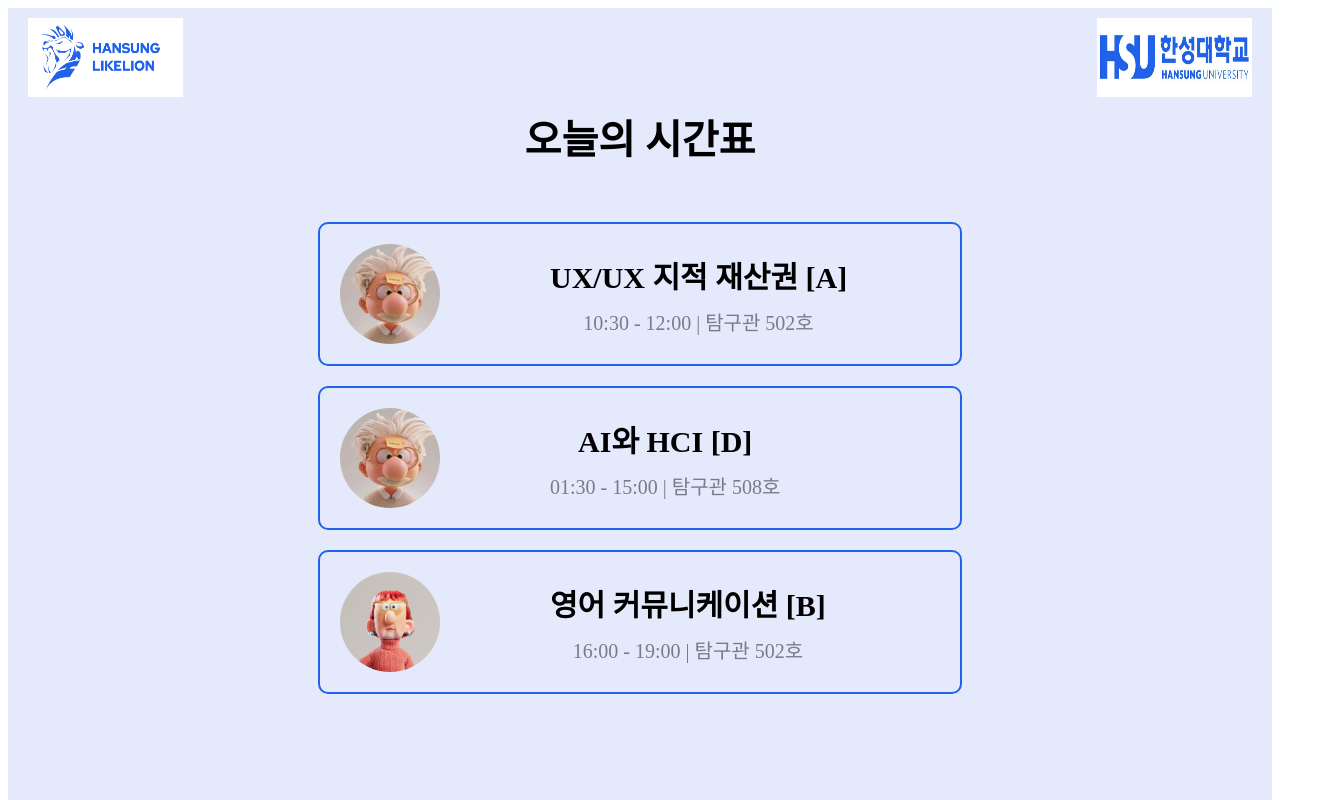
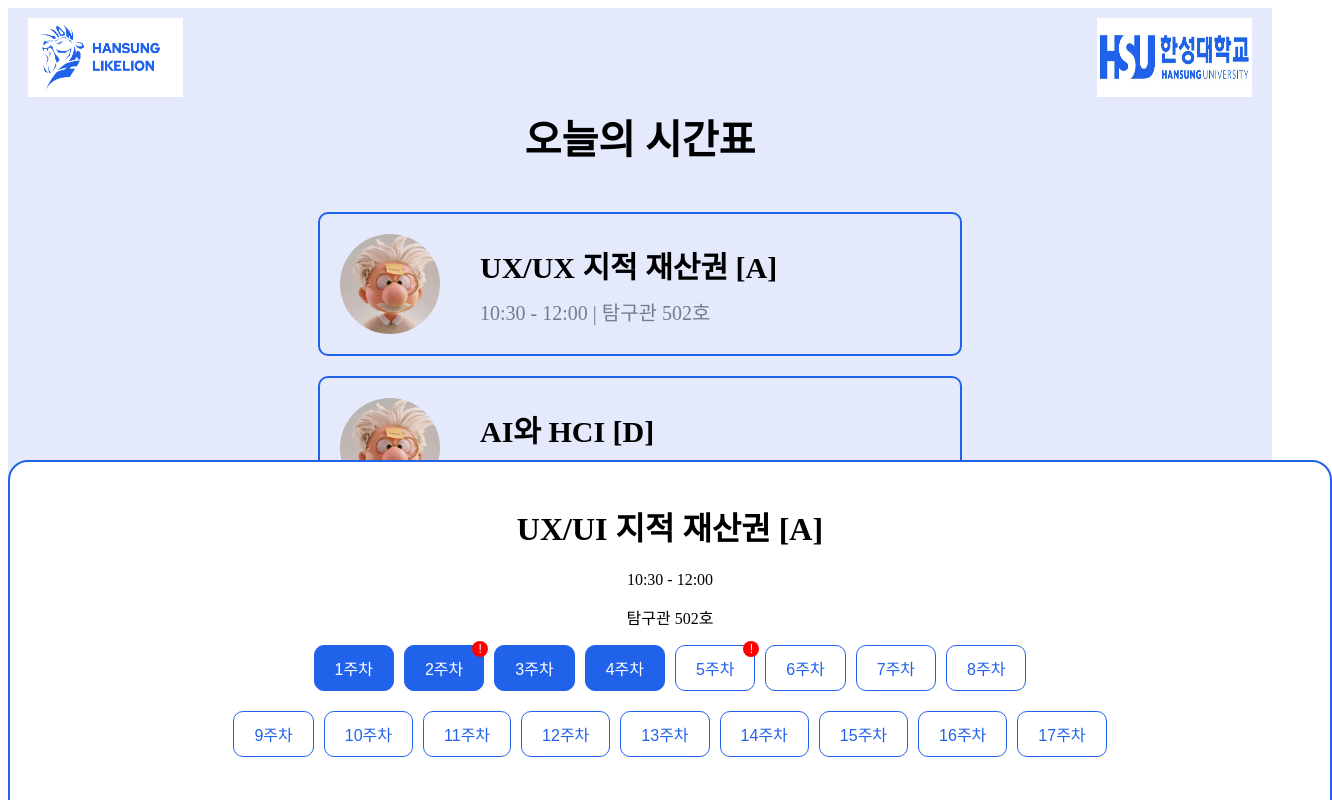
Before and after one commit to HSU-Likelion-Frontend-13th/Attendance-Web-Team-E, a React (Create React App) app in the folder team/: page /timetable/1 in a window 1280 px wide. Shown: the top 800 px of the page, 1332 px wide, since content can reach past the window. Built offline with nearby package versions, Linux system fonts and the light colour scheme.

Commit message:
feat: timetable에 불필요한 컴포넌트 삭제 및 TableItem 페이지 추가

```diff
--- a/team/src/components/common/Button.style.js
+++ b/team/src/components/common/Button.style.js
@@ -1,5 +1,6 @@
 import React from 'react';
 import styled from 'styled-components';
+
 
 export const Button = styled.button`
     background-color: #2162E9;
--- a/team/src/pages/timetable/TableItem.jsx
+++ b/team/src/pages/timetable/TableItem.jsx
@@ -1,34 +1,85 @@
-import React from 'react'
-import { useParams } from 'react-router-dom'
-import TimetablePage from './TimetablePage'
+import React from 'react';
+import { useParams } from 'react-router-dom';
 import styled from 'styled-components';
-
-
+import TimetablePage from './TimetablePage';
 
 export const TableItemContainer = styled.div`
-    background-color:rgb(228, 234, 251);
+    background-color: rgb(228, 234, 251);
     width: 100%;
-    height: 100vh;
 
 `;
+
 export const TimeItemContainer = styled.div`
+    position: absolute;
+    top: 460px;
+    background-color: white;
+    width: 100%;
+    height: 50%;
+    padding: 20px;
+    border-radius: 20px 20px 0px 0px;
+    border: 2px solid #2162E9;
+    justify-content: center;
+    align-items: center;
+    text-align: center;
+
+`;
+
+export const WeekButtonContainer = styled.div`
     display: flex;
-    background-color: white;
+    flex-wrap: wrap;
+    gap: 10px;
+    justify-content: center;
+`;
+
+export const WeekButton = styled.button`
+    background-color: ${(props) => (props.active ? '#2162EB' : 'white')};
+    color: ${(props) => (props.active ? 'white' : '#2162EB')};
+    border: 1px solid #2162EB;
+    border-radius: 10px;
+    padding: 10px 20px;
+    font-size: 16px;
+    cursor: pointer;
+
+    &:hover {
+        background-color: ${(props) => (props.active ? '#1A4DB8' : '#E4EBFB')};
+    }
+
+    &.alert {
+        position: relative;
+    }
+
+    &.alert::after {
+        content: '!';
+        position: absolute;
+        top: -5px;
+        right: -5px;
+        background-color: red;
+        color: white;
+        font-size: 12px;
+        width: 16px;
+        height: 16px;
+        display: flex;
+        justify-content: center;
+        align-items: center;
+        border-radius: 50%;
+    }
 `;
 
 const timetableItems = [
-        { id: 1, title: "UX/UX 지적 재산권 [A]", time: "10:30 - 12:00", location: "탐구관 502호" },
+    { id: 1, title: "UX/UI 지적 재산권 [A]", time: "10:30 - 12:00", location: "탐구관 502호" },
     { id: 2, title: "AI와 HCI [D]", time: "01:30 - 15:00", location: "탐구관 508호" },
     { id: 3, title: "영어 커뮤니케이션 [B]", time: "16:00 - 19:00", location: "탐구관 502호" },
 ];
 
 const TableItem = () => {
-    const { id } = useParams();
-    const item = timetableItems.find(item => item.id === parseInt(id));
+    const { id } = useParams(); // URL에서 id 가져오기
+    const item = timetableItems.find((t) => t.id === parseInt(id)); // id를 기반으로 데이터 검색
 
     if (!item) {
-        return <div>강의 정보를 찾을 수 없습니다.</div>;
+        return <div>강의 정보를 찾을 수 없습니다.</div>; // 데이터가 없을 경우 처리
     }
+
+    const weeks = Array.from({ length: 17 }, (_, i) => i + 1); // 1주차부터 17주차까지 생성
 
     return (
         <TableItemContainer>
@@ -37,9 +88,24 @@ const TableItem = () => {
                 <h1>{item.title}</h1>
                 <p>{item.time}</p>
                 <p>{item.location}</p>
+
+                <WeekButtonContainer>
+                    {weeks.map((week) => (
+                        <>
+                            {week === 9 && <div style={{ flexBasis: "100%" }} />} {/* 9주차에서 줄바꿈 */}
+                            <WeekButton
+                                key={week}
+                                active={week >= 1 && week <= 4} // 1주차부터 4주차만 활성화
+                                className={week === 2 || week === 5 ? 'alert' : ''} // 2주차와 5주차에 알림 표시
+                            >
+                                {week}주차
+                            </WeekButton>
+                        </>
+                    ))}
+                </WeekButtonContainer>
             </TimeItemContainer>
         </TableItemContainer>
-  )
-}
+    );
+};
 
-export default TableItem
+export default TableItem;
--- a/team/src/pages/timetable/TimetablePage.jsx
+++ b/team/src/pages/timetable/TimetablePage.jsx
@@ -1,11 +1,11 @@
-import React from 'react'
+import React from 'react';
 import styled from 'styled-components';
 import LionLogo from '../../components/common/LionLogo';
 import School from "../../assets/School.png";
 import Pf1 from "../../assets/Pf1.png";
 import Pf2 from "../../assets/Pf2.png";
 import { useNavigate } from 'react-router-dom';
-import TableItem from "./TableItem";
+import TableItem from './TableItem';
 
 export const TableContainer = styled.div`
     display: flex;
@@ -14,8 +14,8 @@ export const TableContainer = styled.div`
     align-items: center;
     height: 100vh;
     position: relative; /* 자식 요소의 absolute 위치를 기준으로 설정 */
+`;
 
-`;
 export const Logo = styled.img`
     position: absolute;
     top: 10px;
@@ -23,17 +23,20 @@ export const Logo = styled.img`
     width: 155px;
     height: 79px;
 `;
+
 export const Label = styled.div`
     position: absolute;
     top: 100px;
-    display:block;
+    display: block;
     font-size: 40px;
     font-weight: bold;
     text-align: center;
 `;
+
 export const TableBoxContainer = styled.div`
     padding-top: 100px;
 `;
+
 export const TableBox = styled.div`
     position: relative;
     width: 600px;
@@ -41,51 +44,50 @@ export const TableBox = styled.div`
     border: 2px solid #2162EB;
     border-radius: 10px;
     display: flex;
-    justify-direction: column;
+    flex-direction: row;
     justify-content: flex-start;
     align-items: center;
     padding: 20px;
     margin-bottom: 20px;
-    margin-top: 20px;
     &:hover {
         background-color: #e4ebfb;
         cursor: pointer;
     }
 `;
+
 export const ContentContainer = styled.div`
     display: flex;
-    justify-direction: row;
+    flex-direction: row;
     align-items: center;
-    gap: 90px;
+    gap: 20px;
 `;
+
 export const Profile = styled.img`
     width: 100px;
     height: 100px;
     border-radius: 50%;
+`;
 
-`;
 export const TextContainer = styled.div`
     display: flex;
     flex-direction: column;
     justify-content: center;
-    align-items: center;
     margin-left: 20px;
+`;
 
-`;
 export const Title = styled.div`
     font-size: 30px;
     font-weight: bold;
 `;
+
 export const Subtitle = styled.div`
     font-size: 20px;
     color: #777c89;
     margin-top: 10px;
 `;
 
+const TimetablePage = () => {
 
-
-
-const TimetablePage = () => {
     const timetableItems = [
         {
             id: 1,
@@ -94,7 +96,6 @@ const TimetablePage = () => {
             location: "탐구관 502호",
             profile: Pf1,
         },
-
         {
             id: 2,
             title: "AI와 HCI [D]",
@@ -102,7 +103,6 @@ const TimetablePage = () => {
             location: "탐구관 508호",
             profile: Pf1,
         },
-
         {
             id: 3,
             title: "영어 커뮤니케이션 [B]",
@@ -116,20 +116,19 @@ const TimetablePage = () => {
 
     const handleClick = (id) => {
         navigate(`/timetable/${id}`);
-    }
+    };
 
     return (
         <TableContainer>
             <LionLogo />
-        <Logo src={School} alt="School"></Logo>
+            <Logo src={School} alt="School" />
             <Label>오늘의 시간표</Label>
 
             <TableBoxContainer>
-
                 {timetableItems.map((item) => (
-            <TableBox key={item.id} onClick={() => handleClick(item.id)}>
+                    <TableBox key={item.id} item={item} onClick={() => handleClick(item.id)}>
                         <ContentContainer>
-                 <Profile src={item.profile} alt="Profile1"></Profile>
+                            <Profile src={item.profile} alt={`${item.title} Profile`} />
                             <TextContainer>
                                 <Title>{item.title}</Title>
                                 <Subtitle>{item.time} | {item.location}</Subtitle>
@@ -139,8 +138,7 @@ const TimetablePage = () => {
                 ))}
             </TableBoxContainer>
         </TableContainer>
-
-  )
-}
+    );
+};
 
 export default TimetablePage;
```
Also changed, not shown: team/src/components/timetable/Modal.jsx (added, +37 -0 lines), team/src/components/timetable/AttendanceDetail.jsx (deleted), team/src/components/timetable/LectureInfo.jsx (deleted), team/src/components/timetable/Profile.jsx (deleted), team/src/components/timetable/TimetableCard.jsx (deleted), team/src/components/timetable/WeekButton.jsx (deleted). Lines whose indentation alone changed are shown as unchanged.
